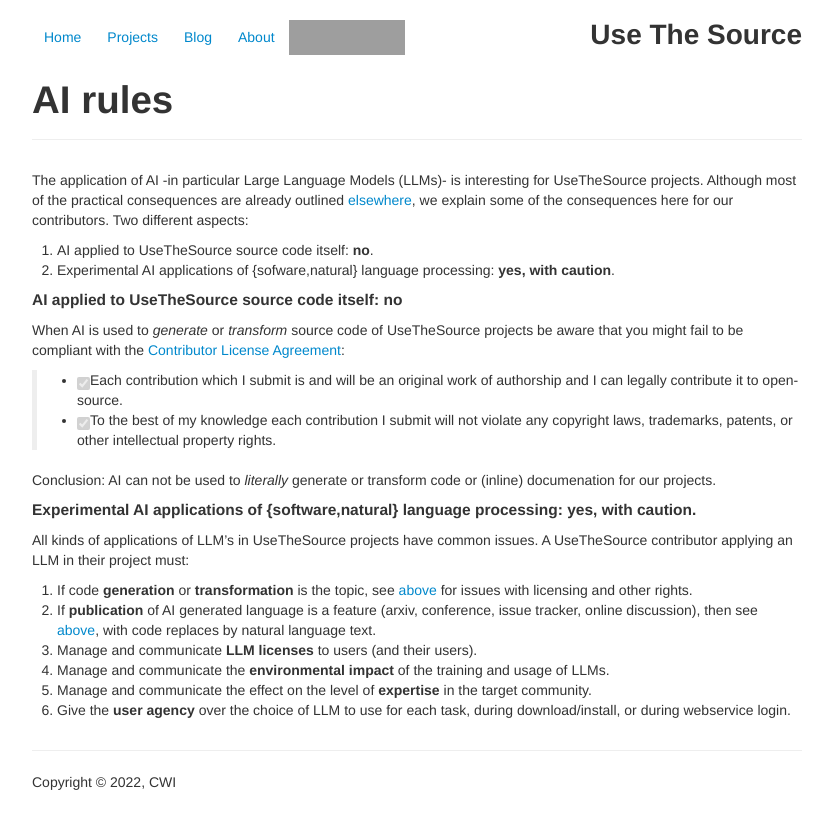
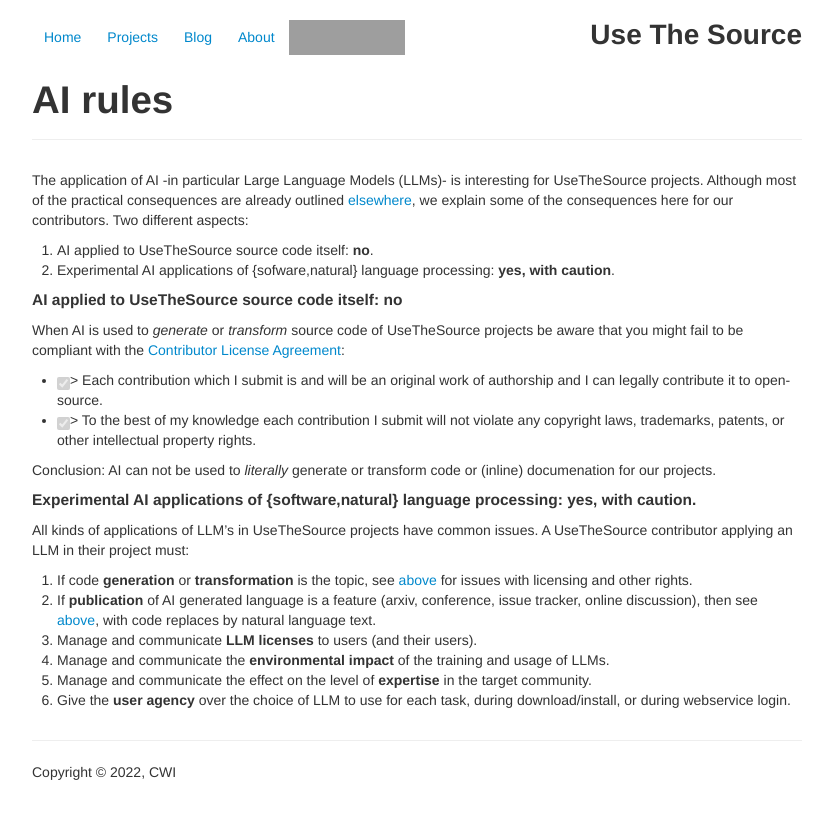
Before and after one commit to usethesource/usethesource.github.io, a Jekyll site: the page built from about/ai.md, in a window 1280 px wide. Shown: the top 829 px of the page, without its empty margins (223-1056 px from the left). Built offline with Jekyll 4.4.1, drawn with Linux system fonts in a browser that asks for light colours; our own code applies the rules of GitHub Pages for plain Markdown files; grey boxes are pictures that could not be loaded.

Commit message:
Fix compliance checklist formatting in ai.md
Correct formatting of compliance checklist in AI documentation.

```diff
--- a/about/ai.md
+++ b/about/ai.md
@@ -19,8 +19,8 @@
 When AI is used to _generate_ or _transform_ source code of UseTheSource projects be aware
 that you might fail to be compliant with the [Contributor License Agreement](https://github.com/usethesource/usethesource.github.io/blob/master/about/index.md#:~:text=Contributor%20License%20Agreement):
 
-> * [x] Each contribution which I submit is and will be an original work of authorship and I can legally contribute it to open-source.
-> * [x] To the best of my knowledge each contribution I submit will not violate any copyright laws, trademarks, patents, or other intellectual property rights.
+- [x] > Each contribution which I submit is and will be an original work of authorship and I can legally contribute it to open-source.
+- [x] > To the best of my knowledge each contribution I submit will not violate any copyright laws, trademarks, patents, or other intellectual property rights.
 
 Conclusion: AI can not be used to _literally_ generate or transform code or (inline) documenation for our projects.
 
```
